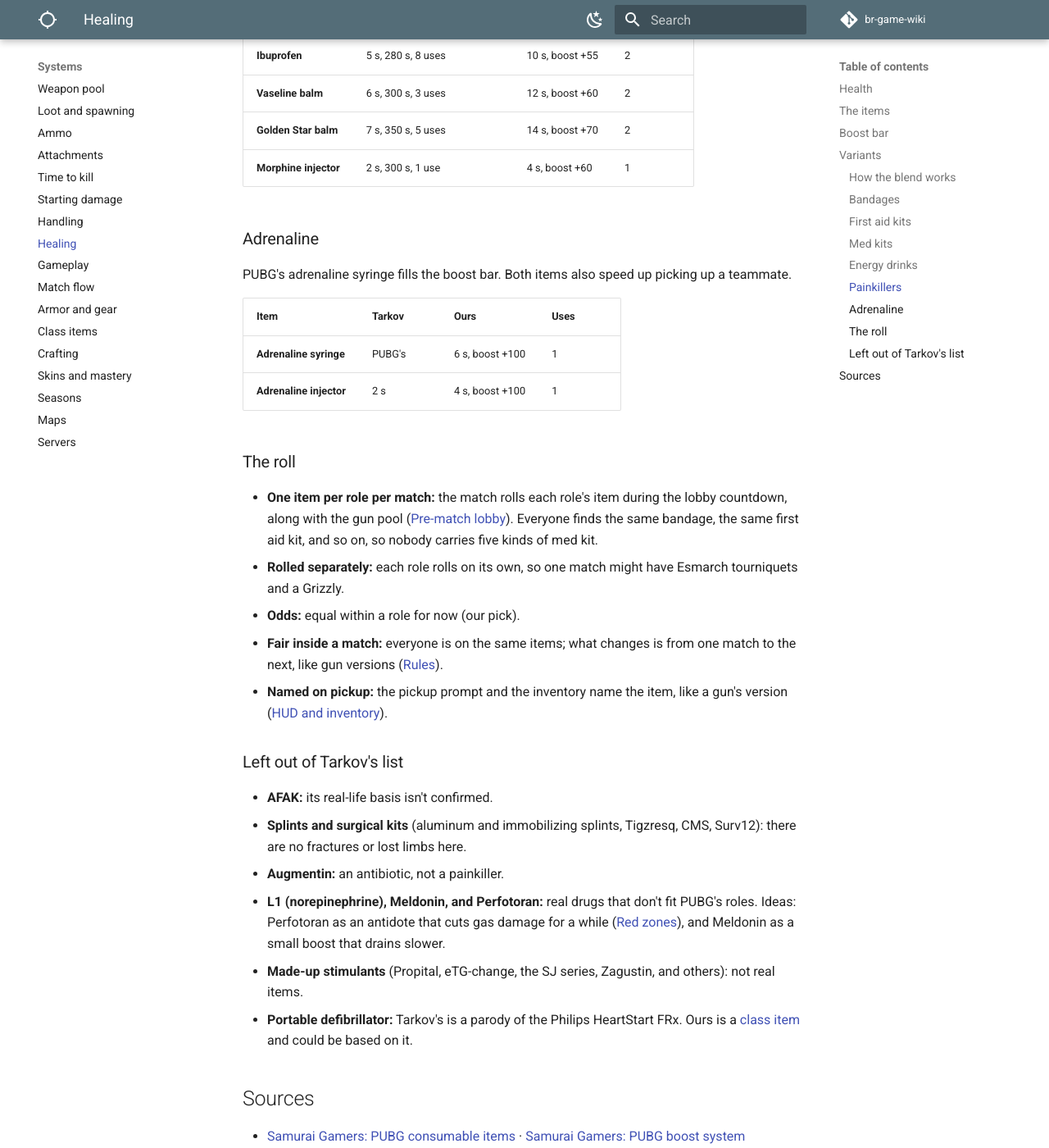
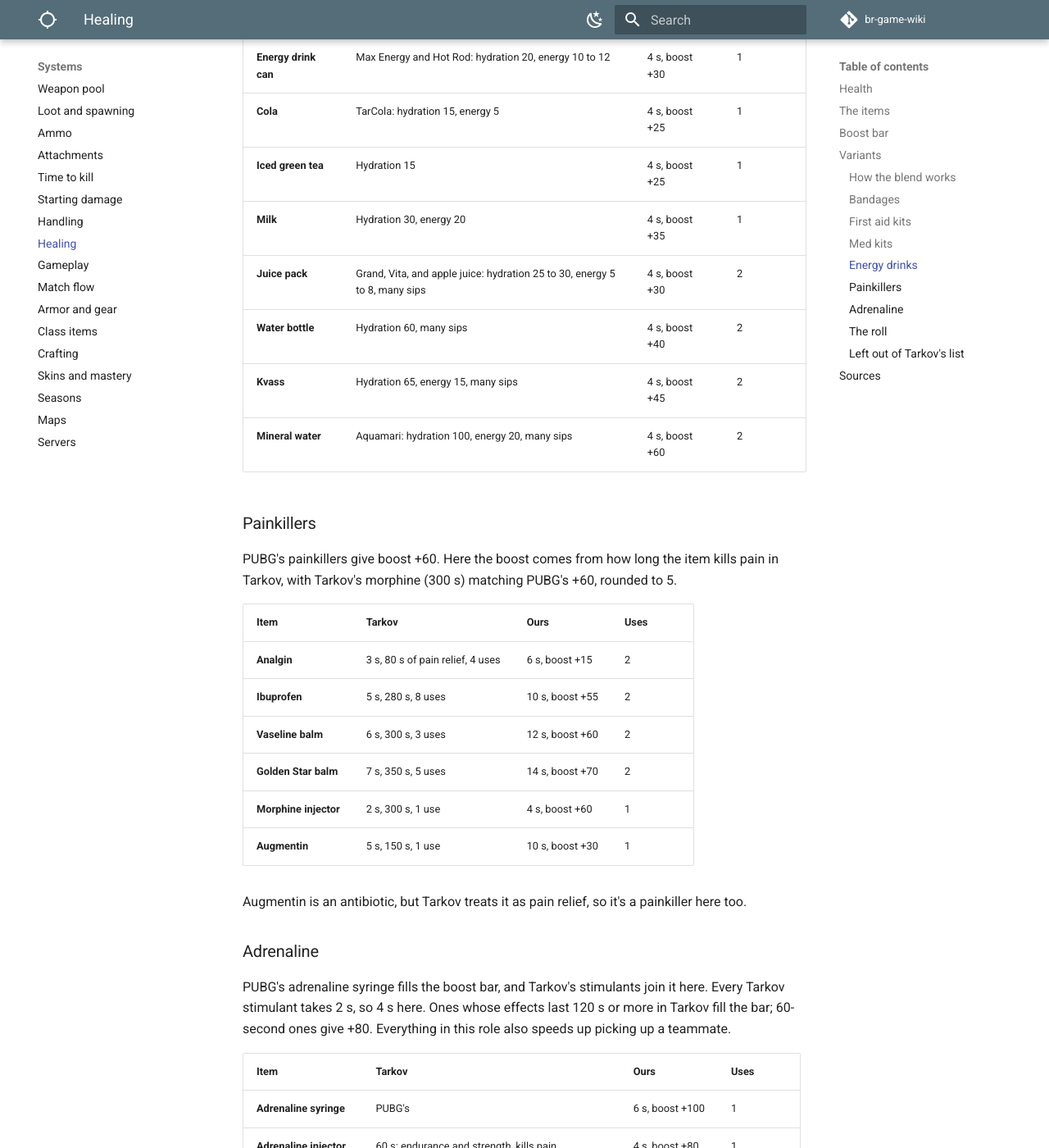
Before and after one commit to DerrickSpartan1/br-game-wiki, an MkDocs documentation site: the page built from docs/systems/healing.md, in a window 1280 px wide and 1400 px high, scrolled down 3906 px. Shown: the whole window at 82% size. Built offline with MkDocs 1.6.1 and Material for MkDocs 9.7.7, drawn with Linux system fonts in a browser that asks for light colours; comment, search, counter and statistics services are not loaded; some of the changed text lies outside the part shown.

Commit message:
Loosen healing variants: drinks, stimulants, and Augmentin
Co-Authored-By: Claude Opus 5.5 <noreply@anthropic.com>
Claude-Session: https://claude.ai/code/session_01LAp2s4euUjj6HZthupXLj4

```diff
--- a/docs/systems/healing.md
+++ b/docs/systems/healing.md
@@ -1,6 +1,6 @@
 # Healing
 
-Healing works like PUBG's: three healing items, three boosts, and the boost bar. PUBG's six items are six roles, and Escape from Tarkov's real-life medical items fill them as variants. Every match rolls one item per role. Numbers marked "our pick" are first passes to tune in play testing.
+Healing works like PUBG's: three healing items, three boosts, and the boost bar. PUBG's six items are six roles, and Escape from Tarkov's meds, drinks, and stimulants fill them as variants. Every match rolls one item per role. Numbers marked "our pick" are first passes to tune in play testing.
 
 ## Health
 
@@ -42,13 +42,14 @@ PUBG's boost bar, as is. Boosts fill a bar of 100 points that drains over time.
 
 ## Variants
 
-Each of PUBG's six items is a role, and Tarkov's real-life medical items fill those roles. A role has as many variants as there are real items that fit it, so some have five and some have one. Where Tarkov has too few, PUBG's own item stays in the roll.
+Each of PUBG's six items is a role, and Tarkov's items fill those roles, loosely. A role has as many variants as fit it, from two to nine. Where Tarkov has too few, PUBG's own item stays in the roll.
 
 ### How the blend works
 
 - **Role:** PUBG's item sets what a variant does. Bandages heal a little over time up to 75, first aid kits heal up to 75 at once, med kits heal to 100, and the other three add boost.
+- **Loose fit:** each item goes in the role that plays closest to it, even where real life differs. Tarkov's drinks are energy drinks, its stimulants are adrenaline, and its antibiotic is a painkiller.
 - **Use time:** Tarkov's use time, doubled. That lands on PUBG's own times: Tarkov's 2-second bandages become 4 s like PUBG's bandage, and its 3-second medkits become 6 s like PUBG's first aid kit.
-- **Strength:** comes from how the item ranks in Tarkov, kept near PUBG's numbers: health per use for kits, what a bandage stops, and how long a painkiller lasts.
+- **Strength:** comes from how the item ranks in Tarkov, kept near PUBG's numbers: health per use for kits, what a bandage stops, how long a painkiller or stimulant lasts, and how much a drink restores.
 - **Uses:** one, like PUBG, or two when the Tarkov item has several uses or a health pool of 300 or more. Two-use items weigh 1.5 times as much; everything else weighs what its role does.
 - **Health stays simple:** no bleeding, fractures, or lost limbs, so Tarkov's treatments only show up as strength.
 
@@ -92,7 +93,19 @@ The Grizzly is based on Adventure Medical Kits' Sportsman Series Grizzly.
 
 ### Energy drinks
 
-PUBG's energy drink (4 s, boost +40) is the only one for now. Tarkov's drinks are made-up brands, so there's nothing real to take from it.
+PUBG's energy drink gives boost +40. Tarkov's drinks restore hydration and energy; here the boost is 20 plus a third of the two added together, rounded to 5. Every drink takes 4 s, like PUBG's. Tarkov's brands are its own parodies, so ours use plain names: cola, not TarCola.
+
+| Item | Tarkov | Ours | Uses |
+| --- | --- | --- | --- |
+| **Energy drink** | PUBG's | 4 s, boost +40 | 1 |
+| **Energy drink can** | Max Energy and Hot Rod: hydration 20, energy 10 to 12 | 4 s, boost +30 | 1 |
+| **Cola** | TarCola: hydration 15, energy 5 | 4 s, boost +25 | 1 |
+| **Iced green tea** | Hydration 15 | 4 s, boost +25 | 1 |
+| **Milk** | Hydration 30, energy 20 | 4 s, boost +35 | 1 |
+| **Juice pack** | Grand, Vita, and apple juice: hydration 25 to 30, energy 5 to 8, many sips | 4 s, boost +30 | 2 |
+| **Water bottle** | Hydration 60, many sips | 4 s, boost +40 | 2 |
+| **Kvass** | Hydration 65, energy 15, many sips | 4 s, boost +45 | 2 |
+| **Mineral water** | Aquamari: hydration 100, energy 20, many sips | 4 s, boost +60 | 2 |
 
 ### Painkillers
 
@@ -105,15 +118,24 @@ PUBG's painkillers give boost +60. Here the boost comes from how long the item k
 | **Vaseline balm** | 6 s, 300 s, 3 uses | 12 s, boost +60 | 2 |
 | **Golden Star balm** | 7 s, 350 s, 5 uses | 14 s, boost +70 | 2 |
 | **Morphine injector** | 2 s, 300 s, 1 use | 4 s, boost +60 | 1 |
+| **Augmentin** | 5 s, 150 s, 1 use | 10 s, boost +30 | 1 |
+
+Augmentin is an antibiotic, but Tarkov treats it as pain relief, so it's a painkiller here too.
 
 ### Adrenaline
 
-PUBG's adrenaline syringe fills the boost bar. Both items also speed up picking up a teammate.
+PUBG's adrenaline syringe fills the boost bar, and Tarkov's stimulants join it here. Every Tarkov stimulant takes 2 s, so 4 s here. Ones whose effects last 120 s or more in Tarkov fill the bar; 60-second ones give +80. Everything in this role also speeds up picking up a teammate.
 
 | Item | Tarkov | Ours | Uses |
 | --- | --- | --- | --- |
 | **Adrenaline syringe** | PUBG's | 6 s, boost +100 | 1 |
-| **Adrenaline injector** | 2 s | 4 s, boost +100 | 1 |
+| **Adrenaline injector** | 60 s: endurance and strength, kills pain | 4 s, boost +80 | 1 |
+| **Perfotoran** | 60 s: stops bleeding, antidote | 4 s, boost +80 | 1 |
+| **L1 (norepinephrine)** | 120 s: strength, endurance, and stamina, kills pain | 4 s, boost +100 | 1 |
+| **Tramadol** | 180 s: endurance, strength, and focus, kills pain | 4 s, boost +100 | 1 |
+| **Meldonin** | 900 s: endurance, strength, and stamina | 4 s, boost +100 | 1 |
+
+Tarkov calls its tramadol Trimadol. Perfotoran could also cut gas damage for a while, as an antidote (idea, [Red zones](match-flow.md#red-zones)).
 
 ### The roll
 
@@ -127,9 +149,8 @@ PUBG's adrenaline syringe fills the boost bar. Both items also speed up picking
 
 - **AFAK:** its real-life basis isn't confirmed.
 - **Splints and surgical kits** (aluminum and immobilizing splints, Tigzresq, CMS, Surv12): there are no fractures or lost limbs here.
-- **Augmentin:** an antibiotic, not a painkiller.
-- **L1 (norepinephrine), Meldonin, and Perfotoran:** real drugs that don't fit PUBG's roles. Ideas: Perfotoran as an antidote that cuts gas damage for a while ([Red zones](match-flow.md#red-zones)), and Meldonin as a small boost that drains slower.
-- **Made-up stimulants** (Propital, eTG-change, the SJ series, Zagustin, and others): not real items.
+- **Made-up stimulants** (Propital, eTG-change, the SJ series, Zagustin, and others): Tarkov's own inventions, so they'd need our own names. Not in yet.
+- **Alcohol** (beer, vodka, whiskey, moonshine) and Tarkov's rarer branded waters: left out.
 - **Portable defibrillator:** Tarkov's is a parody of the Philips HeartStart FRx. Ours is a [class item](class-items.md) and could be based on it.
 
 ## Sources
@@ -137,5 +158,5 @@ PUBG's adrenaline syringe fills the boost bar. Both items also speed up picking
 - [Samurai Gamers: PUBG consumable items](https://samurai-gamers.com/playerunknowns-battlegrounds-pubg/consumable-items-list-3/) · [Samurai Gamers: PUBG boost system](https://samurai-gamers.com/playerunknowns-battlegrounds-pubg/boost-system/)
 - [Appuals: PUBG healing and boost items guide](https://appuals.com/playerunknowns-battlegrounds-healing-boost-items-guide/) · [Gamepressure: PUBG healing and boosting](https://www.gamepressure.com/playerunknowns-battlegrounds/healing-and-boosting-your-character/zea139) · [Gamepressure: PUBG consumables](https://gamepressure.com/playerunknowns-battlegrounds/items-consumables-healing/z3a93f)
 - [PUBG Wiki: Adrenaline Syringe](https://pubg.wiki.gg/wiki/Adrenaline_Syringe) · [PUBG Wiki: Med Kit](https://pubg.wiki.gg/wiki/Med_Kit)
-- [Tarkov Forge: medical items](https://tarkovforge.com/meds) (Tarkov's numbers) · [Escape from Tarkov Wiki: Medical](https://escapefromtarkov.fandom.com/wiki/Medical)
+- [Tarkov Forge: medical items](https://tarkovforge.com/meds) and [food and drink](https://tarkovforge.com/provisions) (Tarkov's numbers) · [Escape from Tarkov Wiki: Medical](https://escapefromtarkov.fandom.com/wiki/Medical)
 - [Escape from Tarkov Wiki: Easter eggs and references](https://escapefromtarkov.fandom.com/wiki/Easter_eggs_and_References) (CALOK-B, Grizzly, Augmentin, Vaseline balm, and defibrillator parodies) · [Escape from Tarkov Wiki: Grizzly medical kit](https://escapefromtarkov.fandom.com/wiki/Grizzly_medical_kit)
```
Also changed, not shown: docs/planning/changelog.md (+1 -0 lines), docs/planning/decisions.md (+1 -0 lines), docs/planning/open-questions.md (+1 -1 lines), docs/systems/gameplay.md (+1 -1 lines).
